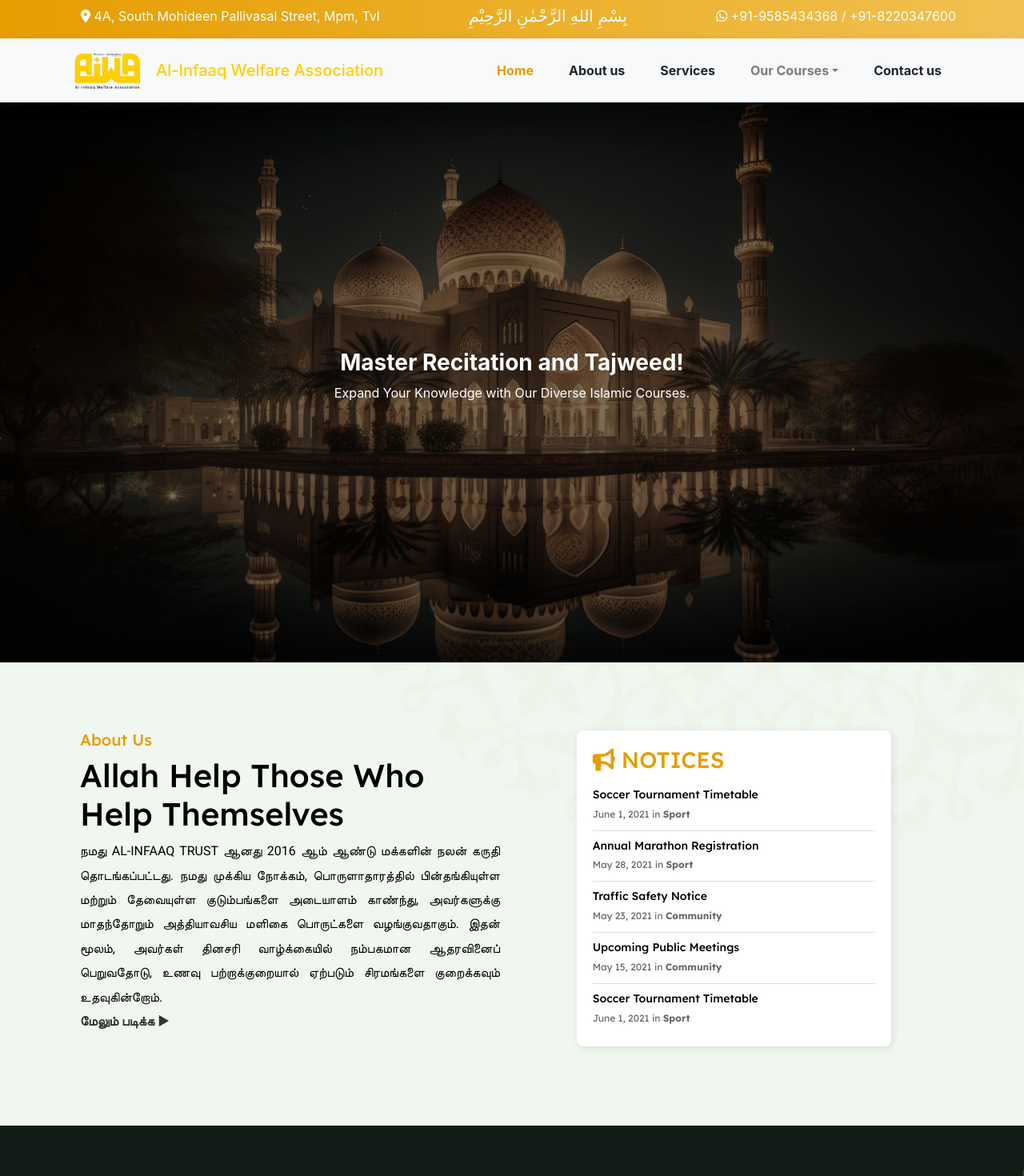
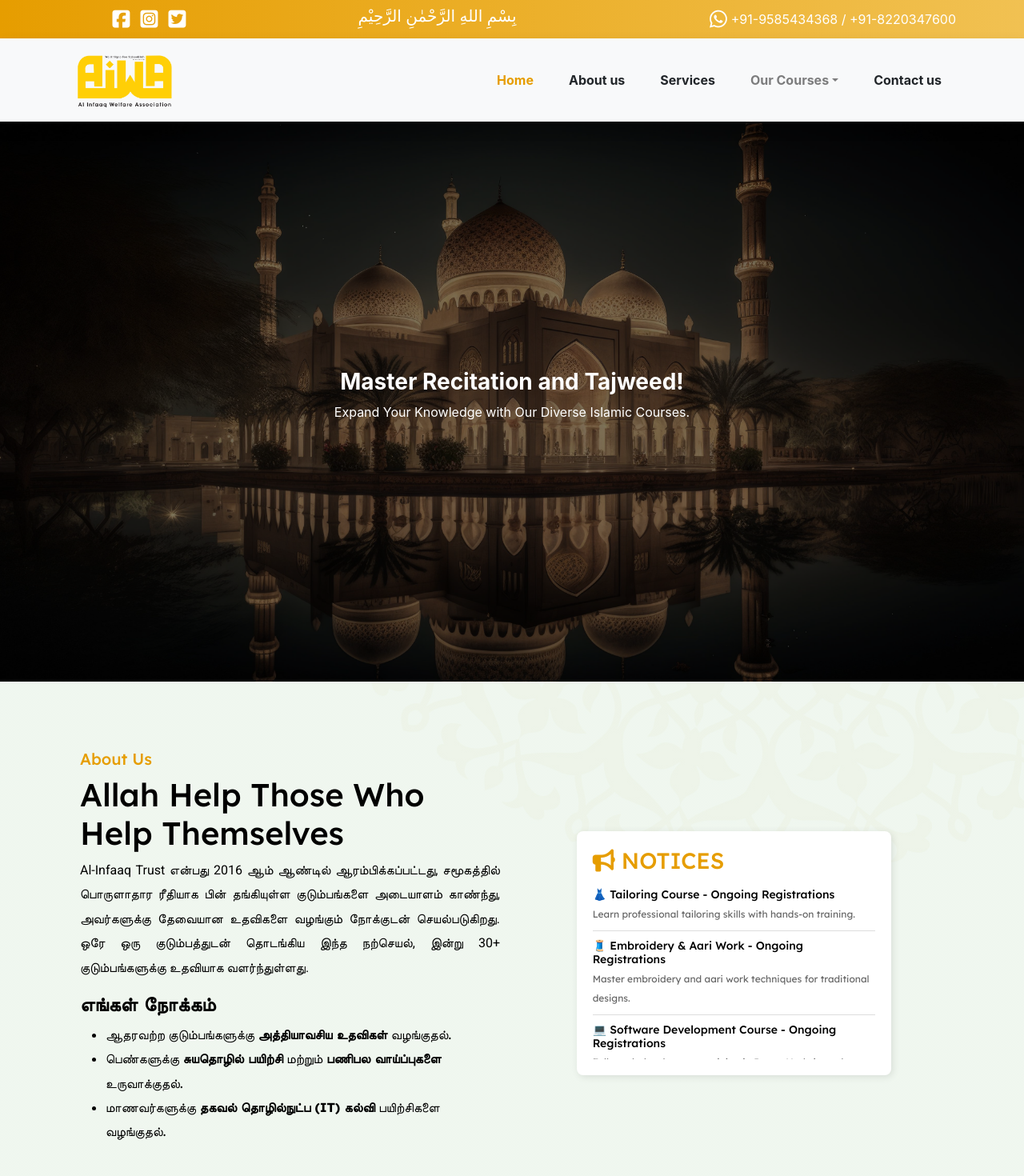
Before and after one commit to IsmathAsta/Alinfaaq, a React (Create React App) app: page / in a window 1280 px wide. Shown: the top 1470 px of the page at 80% size. Built offline with nearby package versions, Linux system fonts and the light colour scheme; a small style sheet from the web is missing.

Commit message:
Language selector adding

```diff
--- a/package.json
+++ b/package.json
@@ -4,9 +4,11 @@
   "private": true,
   "dependencies": {
     "cra-template": "1.2.0",
+    "i18next": "^24.2.3",
     "react": "^19.0.0",
     "react-bootstrap": "^2.10.9",
     "react-dom": "^19.0.0",
+    "react-i18next": "^15.4.1",
     "react-router-dom": "^6.29.0",
     "react-scripts": "5.0.1",
     "swiper": "^11.2.3",
--- a/src/App.css
+++ b/src/App.css
@@ -6,6 +6,21 @@
   color: #000000 !important;
   font-size: smaller;
   text-align: center;
+}
+.icons-size{
+  font-size: 25px;
+  text-align: center;
+}
+.wp-icons {
+  display: flex;
+align-items: center;
+gap:5px;
+}
+.sm-icons{
+display: flex;
+align-items: center;
+gap: 20%;
+margin-left: 5%;
 }
 @media(max-width:500px) {
   .list_items {
@@ -59,7 +74,7 @@ position: relative;
   box-shadow: 2px 2px 10px rgba(0, 0, 0, 0.1);
   border-radius: 8px;
   width: 75%;
-  height: 100%;
+  height:60%;
   display: flex;
   flex-direction: column;
   justify-content: space-between;
--- a/src/component/About.js
+++ b/src/component/About.js
@@ -4,19 +4,11 @@ import { useNavigate } from "react-router-dom";
 
 export default function About() {
     const notices = [
-        { title: "Soccer Tournament Timetable", date: "June 1, 2021", category: "Sport" },
-        { title: "Annual Marathon Registration", date: "May 28, 2021", category: "Sport" },
-        { title: "Traffic Safety Notice", date: "May 23, 2021", category: "Community" },
-        { title: "Upcoming Public Meetings", date: "May 15, 2021", category: "Community" },
-        { title: "Soccer Tournament Timetable", date: "June 1, 2021", category: "Sport" },
-        { title: "Annual Marathon Registration", date: "May 28, 2021", category: "Sport" },
-        { title: "Traffic Safety Notice", date: "May 23, 2021", category: "Community" },
-        { title: "Upcoming Public Meetings", date: "May 15, 2021", category: "Community" },
-        { title: "Soccer Tournament Timetable", date: "June 1, 2021", category: "Sport" },
-        { title: "Annual Marathon Registration", date: "May 28, 2021", category: "Sport" },
-        { title: "Traffic Safety Notice", date: "May 23, 2021", category: "Community" },
-        { title: "Upcoming Public Meetings", date: "May 15, 2021", category: "Community" },
-      ];
+        { title: "👗 Tailoring Course", date: "Ongoing Registrations", details: "Learn professional tailoring skills with hands-on training." },
+        { title: "🧵 Embroidery & Aari Work", date: "Ongoing Registrations", details: "Master embroidery and aari work techniques for traditional designs." },
+        { title: "💻 Software Development Course", date: "Ongoing Registrations", details: "Full-stack development training in React, Node.js, and databases." },
+
+    ];
 
     const navigate = useNavigate();
     const navigateToAboutUs = () => {
@@ -39,21 +31,29 @@ export default function About() {
                                         <h1>Allah Help Those Who Help Themselves</h1>
                                     </div>
                                     <div className="about-para">
-                                        <p style={{ fontFamily: "Roboto",fontSize:'16px' }}>நமது AL-INFAAQ TRUST ஆனது 2016 ஆம் ஆண்டு மக்களின் நலன் கருதி தொடங்கப்பட்டது. நமது முக்கிய நோக்கம், பொருளாதாரத்தில் பின்தங்கியுள்ள மற்றும் தேவையுள்ள குடும்பங்களை அடையாளம் காண்ந்து, அவர்களுக்கு மாதந்தோறும் அத்தியாவசிய மளிகை பொருட்களை வழங்குவதாகும். இதன் மூலம், அவர்கள் தினசரி வாழ்க்கையில் நம்பகமான ஆதரவினைப் பெறுவதோடு, உணவு பற்றாக்குறையால் ஏற்படும் சிரமங்களை குறைக்கவும் உதவுகின்றோம்.<br />
-                                            <span className="read-more" onClick={navigateToAboutUs}>
+                                        <p style={{ fontFamily: "Roboto", fontSize: '16px' }}>Al-Infaaq Trust என்பது 2016 ஆம் ஆண்டில் ஆரம்பிக்கப்பட்டது, சமூகத்தில் பொருளாதார ரீதியாக பின் தங்கியுள்ள குடும்பங்களை அடையாளம் காண்ந்து, அவர்களுக்கு தேவையான உதவிகளை வழங்கும் நோக்குடன் செயல்படுகிறது. ஒரே ஒரு குடும்பத்துடன் தொடங்கிய இந்த நற்செயல், இன்று 30+ குடும்பங்களுக்கு உதவியாக வளர்ந்துள்ளது.</p>
+                                            <h4 style={{fontWeight:'bold'}}>
+                                                எங்கள் நோக்கம்
+                                            </h4>
+                                            <ul style={{ fontSize: '16px' ,lineHeight:'1.9'}}>
+                                                <li>ஆதரவற்ற குடும்பங்களுக்கு <b>அத்தியாவசிய உதவிகள்</b> வழங்குதல்.</li>
+                                                <li>பெண்களுக்கு <b>சுயதொழில் பயிற்சி</b> மற்றும் <b>பணிபல வாய்ப்புகளை</b> உருவாக்குதல்.</li>
+                                                <li>மாணவர்களுக்கு <b>தகவல் தொழில்நுட்ப (IT) கல்வி</b> பயிற்சிகளை வழங்குதல்.</li>
+                                            </ul>
+                                            {/* <span className="read-more" onClick={navigateToAboutUs}>
                                                 <b>மேலும் படிக்க ▶</b>
-                                            </span></p>
+                                            </span> */}
                                     </div>
                                 </div>
                             </Col>
-                            <Col sm={12} md={12} lg={6} className="d-flex justify-content-center">
+                            <Col sm={12} md={12} lg={6} className="d-flex justify-content-center align-items-center">
                                 <div className="notice-board">
-                                    <h3 style={{color:'#e69d00'}}><i className="fa-solid fa-bullhorn"></i> NOTICES</h3>
+                                    <h3 style={{ color: '#e69d00' }}><i className="fa-solid fa-bullhorn"></i> NOTICES</h3>
                                     <div className="notices-list">
                                         {notices.map((notice, index) => (
                                             <div className="notice-item" key={index}>
-                                                <h4>{notice.title}</h4>
-                                                <span>{notice.date} in <strong>{notice.category}</strong></span>
+                                                <h4>{notice.title}  - {notice.date} </h4>
+                                                <span>{notice.details}</span>
                                             </div>
                                         ))}
                                     </div>
--- a/src/component/NavbarComponent.js
+++ b/src/component/NavbarComponent.js
@@ -1,9 +1,13 @@
 import React from 'react';
 import { Navbar, Nav, NavDropdown, Container } from 'react-bootstrap';
+import { useTranslation } from 'react-i18next';
 import { Link, useLocation } from 'react-router-dom';
 
 export default function NavbarComponent() {
   const location = useLocation();
+  const {i18n, t} =useTranslation();
+
+
 
   return (
     <>
@@ -13,14 +17,16 @@ export default function NavbarComponent() {
         className="text-white py-2 d-none d-lg-block"
       >
         <div className="container d-flex justify-content-between">
-          <div>
-            <i className="fa-solid fa-location-dot ms-3"></i> 4A, South Mohideen Pallivasal Street, Mpm, Tvl
+          <div className='sm-icons '>
+          <i className="fa-brands fa-square-facebook icons-size"></i>
+          <i className="fa-brands fa-square-instagram icons-size"></i>
+          <i className="fa-brands fa-square-twitter icons-size"></i>
           </div>
           <div>
             <h5>بِسْمِ اللهِ الرَّحْمٰنِ الرَّحِيْمِ</h5>
           </div>
-          <div>
-            <i className="fa-brands fa-whatsapp"></i> +91-9585434368 / +91-8220347600
+          <div className='wp-icons '>
+            <i className="fa-brands fa-whatsapp " style={{fontSize:'25px'}}></i> +91-9585434368 / +91-8220347600
           </div>
         </div>
       </div>
@@ -31,8 +37,8 @@ export default function NavbarComponent() {
           <div className="d-flex justify-content-between align-items-center w-100">
             {/* Logo */}
             <Navbar.Brand as={Link} to="/" className="d-flex align-items-center">
-              <img src="images/AIWA_YELLOW_LOGO.png" alt="logo" style={{ width: '100px', height: 'auto', marginRight: '10px' }} />
-              <h5 className="mb-0 d-none d-sm-block" style={{ color: '#ffce05' }}>Al-Infaaq Welfare Association</h5>
+              <img src="images/AIWA_YELLOW_LOGO.png" alt="logo" style={{ width: '18vh', marginRight: '10px' }} />
+
             </Navbar.Brand>
 
             {/* Toggler Button */}
```
Also changed, not shown: src/component/i18n.js (added, +28 -0 lines), 1 other file (tests, documents, lock files or other folders).
